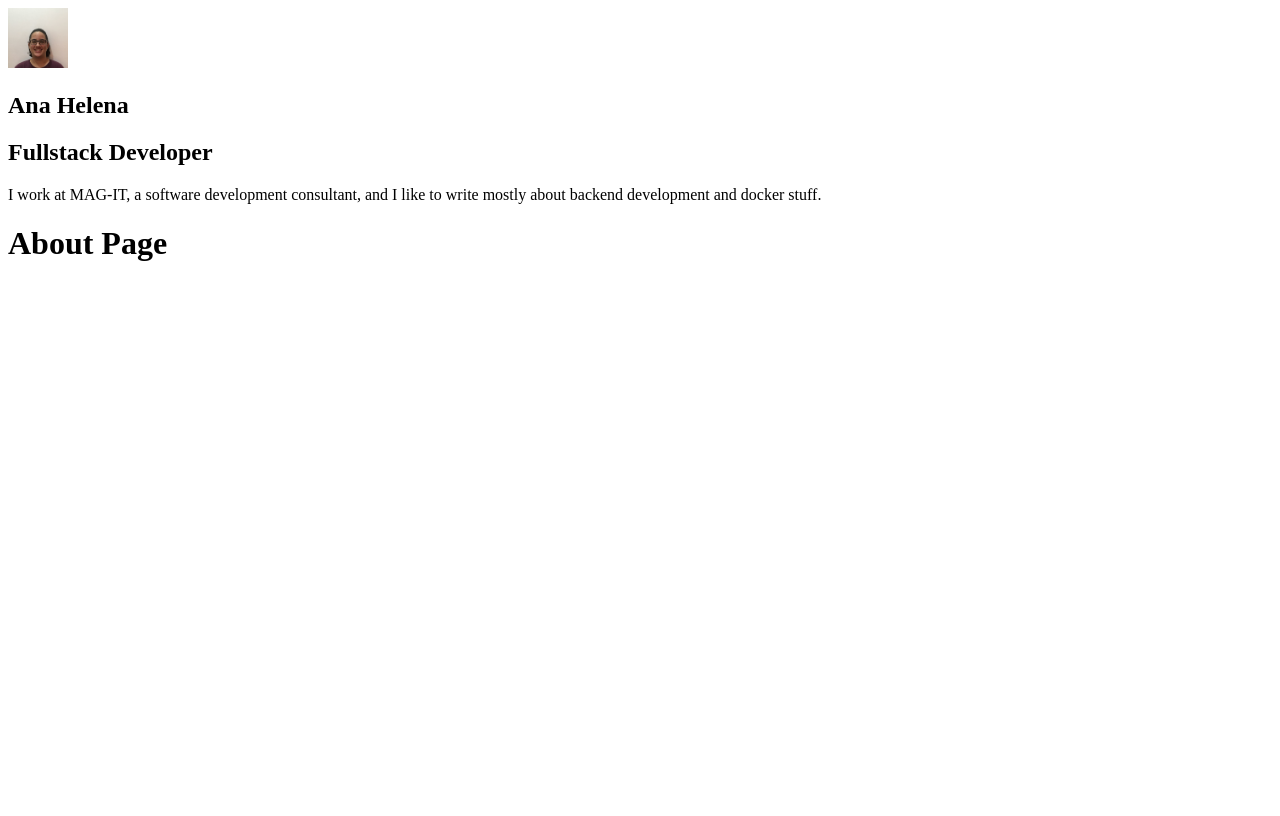
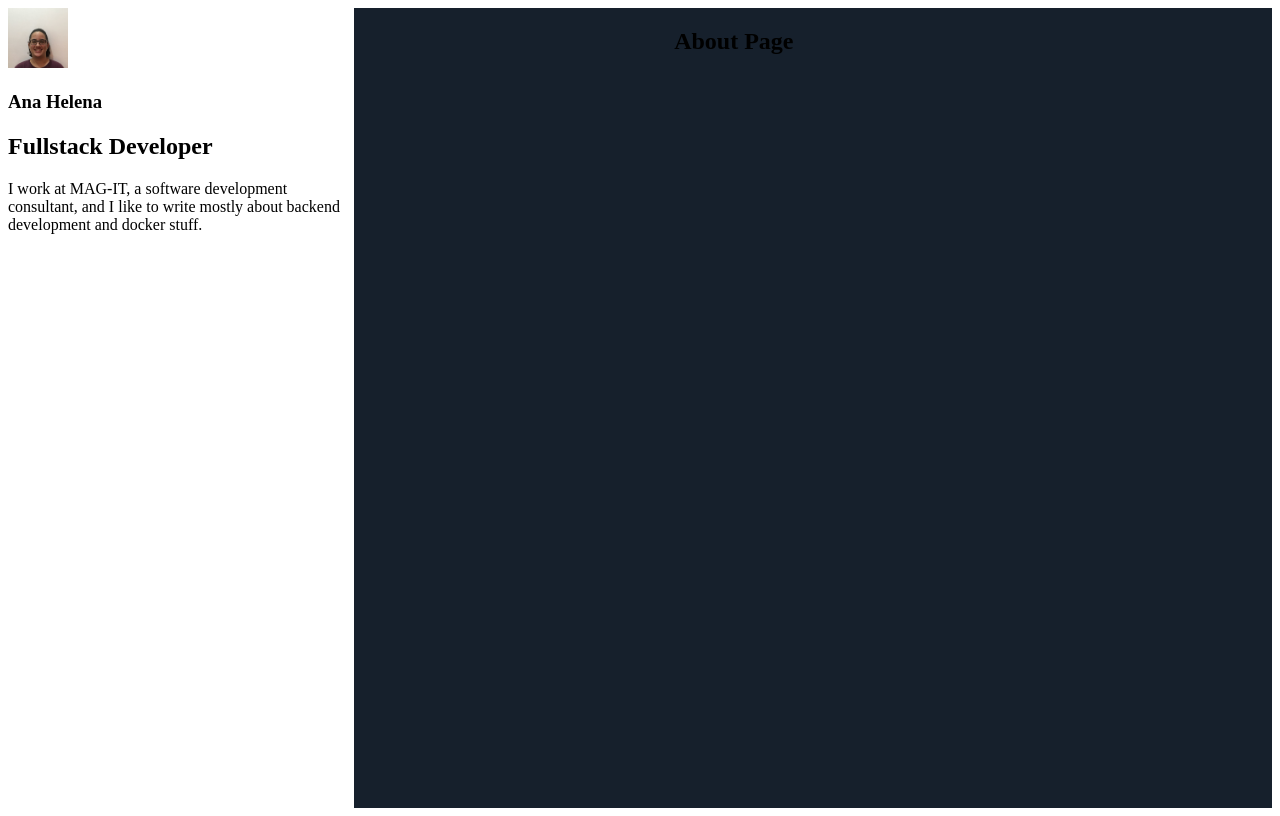
Before and after one commit to anahelenasilva/iamanahelena-blog, a Gatsby site: page /about in a window 1280 px wide. Built offline with nearby package versions, Linux system fonts and the light colour scheme; Gatsby itself is replaced by a stand-in of ours.

Commit message:
Refactor layout

```diff
--- /dev/null
+++ b/src/components/Layout/index.js
@@ -0,0 +1,34 @@
+import * as React from "react"
+import styled from "styled-components"
+
+import PropTypes from "prop-types"
+import Profile from "../Profile"
+
+const LayoutWrapper = styled.section`
+  display: flex;
+`
+
+const LayoutMain = styled.main`
+  background: #16202c;
+  min-height: 100vh;
+  padding: 0 3.75rem 0 20rem;
+  width: 100%;
+`
+
+const Layout = ({ children }) => {
+
+  return (
+    <LayoutWrapper>
+      <aside>
+        <Profile />
+      </aside>
+      <LayoutMain>{children}</LayoutMain>
+    </LayoutWrapper>
+  )
+}
+
+Layout.propTypes = {
+  children: PropTypes.node.isRequired,
+}
+
+export default Layout
--- a/src/components/layout.js
+++ /dev/null
@@ -1,28 +0,0 @@
-/**
- * Layout component that queries for data
- * with Gatsby's useStaticQuery component
- *
- * See: https://www.gatsbyjs.com/docs/use-static-query/
- */
-
-import * as React from "react"
-import PropTypes from "prop-types"
-import Profile from "./Profile"
-
-const Layout = ({ children }) => {
-
-  return (
-    <>
-      <aside>
-        <Profile />
-      </aside>
-      <main>{children}</main>
-    </>
-  )
-}
-
-Layout.propTypes = {
-  children: PropTypes.node.isRequired,
-}
-
-export default Layout
--- a/src/pages/404.js
+++ b/src/pages/404.js
@@ -1,6 +1,6 @@
 import * as React from "react"
 
-import Layout from "../components/layout"
+import Layout from "../components/Layout"
 import Seo from "../components/seo"
 
 const NotFoundPage = () => (
--- a/src/pages/about.js
+++ b/src/pages/about.js
@@ -1,5 +1,5 @@
 import React from "react";
-import Layout from "../components/layout"
+import Layout from "../components/Layout"
 import Seo from "../components/seo"
 
 const AboutPage = () => (
--- a/src/pages/index.js
+++ b/src/pages/index.js
@@ -1,6 +1,6 @@
 import * as React from "react"
 
-import Layout from "../components/layout"
+import Layout from "../components/Layout"
 import Seo from "../components/seo"
 
 const IndexPage = () => (
```
